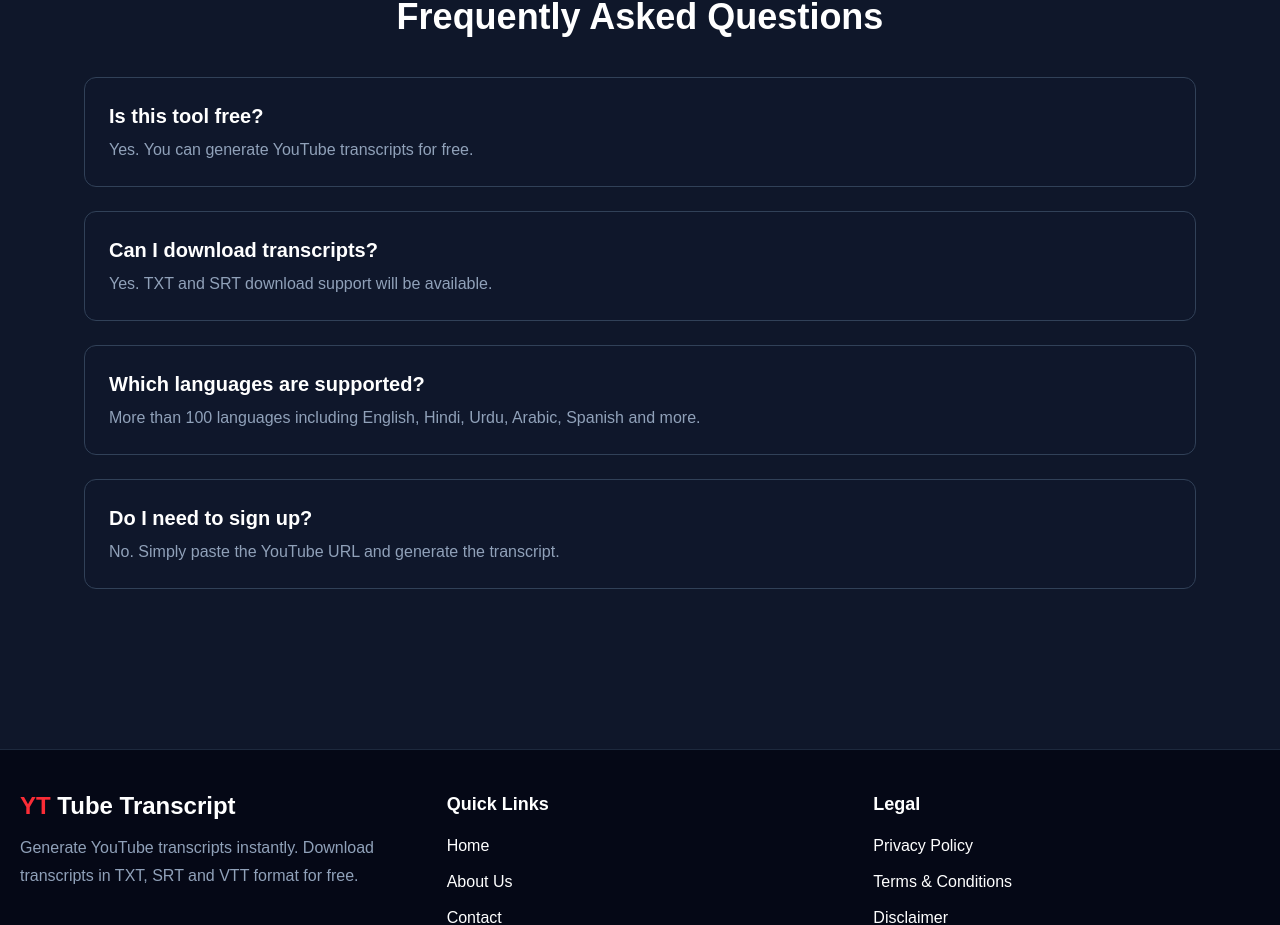
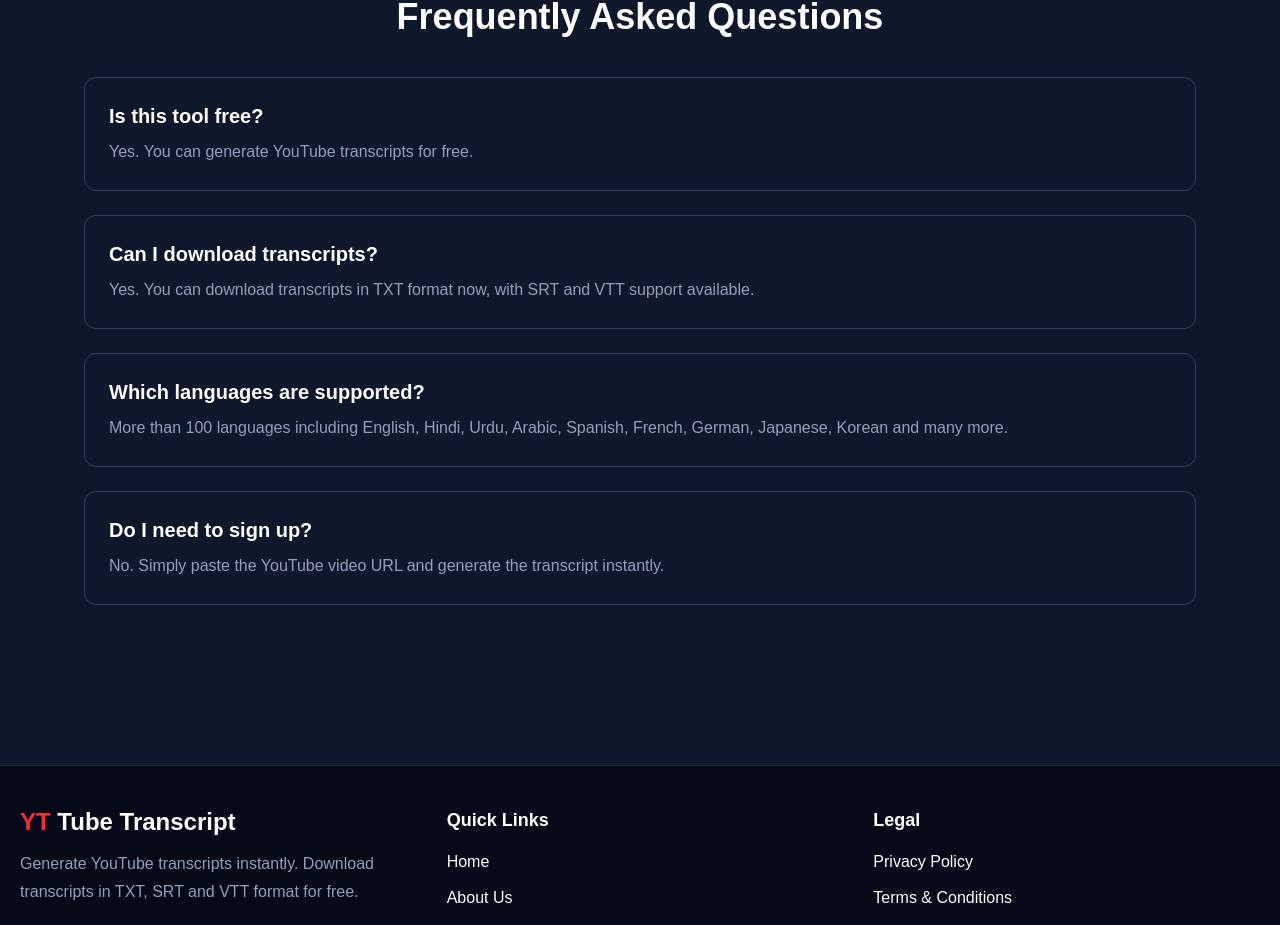
Before and after one commit to gufranali001/yt-transcript, a Next.js app in the folder frontend/: page / in a window 1280 px wide. Shown: the part 1639-2564 px from the top of the page. Built offline with nearby package versions, Linux system fonts and the light colour scheme.

Commit message:
Add FAQ Schema

```diff
--- a/frontend/components/FAQ.tsx
+++ b/frontend/components/FAQ.tsx
@@ -1,4 +1,7 @@
-export default function FAQ() {
+"use client";
+
+import Script from "next/script";
+
 const faqs = [
   {
     question: "Is this tool free?",
@@ -6,20 +9,49 @@ export default function FAQ() {
   },
   {
     question: "Can I download transcripts?",
-      answer: "Yes. TXT and SRT download support will be available.",
+    answer:
+      "Yes. You can download transcripts in TXT format now, with SRT and VTT support available.",
   },
   {
     question: "Which languages are supported?",
-      answer: "More than 100 languages including English, Hindi, Urdu, Arabic, Spanish and more.",
+    answer:
+      "More than 100 languages including English, Hindi, Urdu, Arabic, Spanish, French, German, Japanese, Korean and many more.",
   },
   {
     question: "Do I need to sign up?",
-      answer: "No. Simply paste the YouTube URL and generate the transcript.",
+    answer:
+      "No. Simply paste the YouTube video URL and generate the transcript instantly.",
   },
 ];
 
+const faqSchema = {
+  "@context": "https://schema.org",
+  "@type": "FAQPage",
+  mainEntity: faqs.map((faq) => ({
+    "@type": "Question",
+    name: faq.question,
+    acceptedAnswer: {
+      "@type": "Answer",
+      text: faq.answer,
+    },
+  })),
+};
+
+export default function FAQ() {
   return (
-    <section className="max-w-6xl mx-auto px-5 py-20">
+    <section
+      id="faq"
+      className="max-w-6xl mx-auto px-5 py-20"
+    >
+      <Script
+        id="faq-schema"
+        type="application/ld+json"
+        strategy="afterInteractive"
+        dangerouslySetInnerHTML={{
+          __html: JSON.stringify(faqSchema),
+        }}
+      />
+
       <h2 className="text-4xl font-bold text-center text-white mb-10">
         Frequently Asked Questions
       </h2>
@@ -34,7 +66,7 @@ export default function FAQ() {
               {faq.question}
             </h3>
 
-            <p className="text-slate-400">
+            <p className="text-slate-400 leading-7">
               {faq.answer}
             </p>
           </div>
```
Lines whose indentation alone changed are shown as unchanged.
